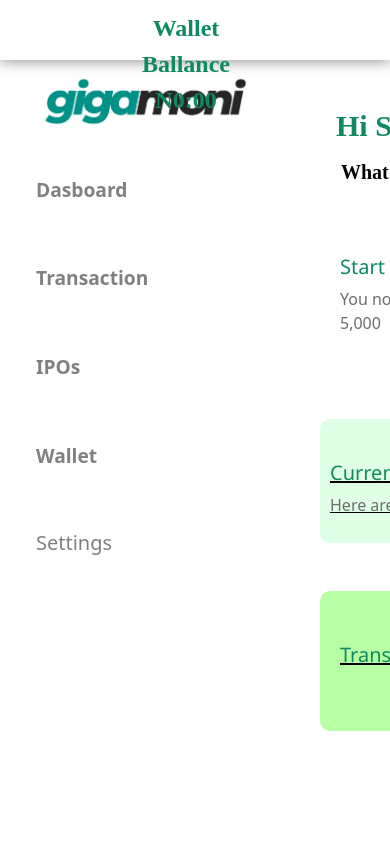
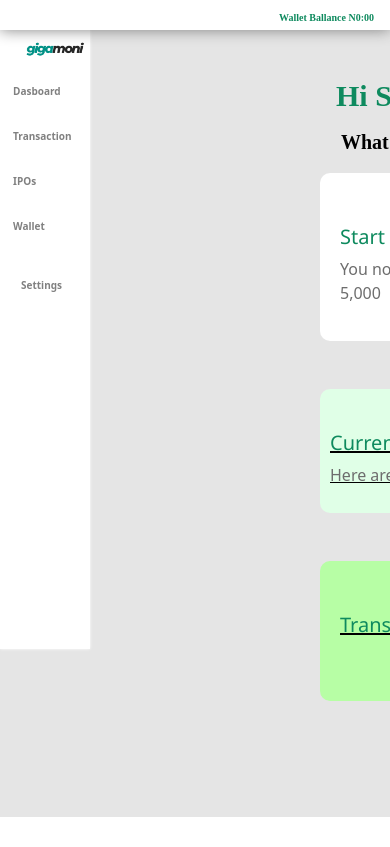
Before and after one commit to Peter-Dumbari/gigamoni, a React (Create React App) app: page /dashboard in a window 390 px wide. Shown: the top 847 px of the page. Built offline with nearby package versions, Linux system fonts and the light colour scheme.

Commit message:
closing commit

```diff
--- a/src/App.css
+++ b/src/App.css
@@ -368,6 +368,7 @@ a {
 .confirmEmail__container{
   width: 100px;
   height: 300px;
+ margin-left: 1rem;
 }
 
 
--- a/src/components/pages/ConfirmEmail.jsx
+++ b/src/components/pages/ConfirmEmail.jsx
@@ -1,7 +1,7 @@
 import React from "react";
 import Logo from "../assets/Logo.png";
 import { Link } from "react-router-dom";
-import "./style.css";
+import "../../App.css";
 
 export default function confirmEmail() {
   return (
--- a/src/components/pages/Dashboard.css
+++ b/src/components/pages/Dashboard.css
@@ -312,3 +312,68 @@ ul {
   .profile__setting, .bank__setting, .dropdown {
     display: inline-block;
   }
+
+  /* @media (min-width: 768px) and (max-width: 992px) */
+
+  @media (min-width: 320px) and (max-width: 767px){
+    .navbar__container{
+        width: 100%;
+        position: sticky;
+        top: 0;
+        z-index: 999;
+        max-width: 1500px;
+        height: 30px;
+
+
+    }
+
+
+.navbar__container p{
+    margin: 10px 1rem 0 ;
+    font-size: 10px;
+    font-weight: 800;
+}
+
+.side__Nav{
+    padding-left: 5px;
+    position: fixed;
+    padding-bottom: 5rem;
+    box-shadow: 0 0 3px 0 #fff;
+    width: 90px;
+
+}
+
+
+ul {
+    width: 70px;
+     overflow: auto;
+     z-index: 1;
+  }
+
+  li a {
+    padding: 15px 8px;
+    font-weight:600;
+    font-size: 10px;
+  }
+
+
+  .settings{
+    padding: 15px 8px;
+    font-weight:600;
+    font-size: 10px;
+  }
+
+  .dropbtn{
+    padding: 15px 8px;
+    font-weight:600;
+    font-size: 10px;
+  }
+
+
+  .sidenav__image{
+    width: 100px;
+    padding: 10px 20px;
+    margin-right: 5px;
+
+}
+  }
```
